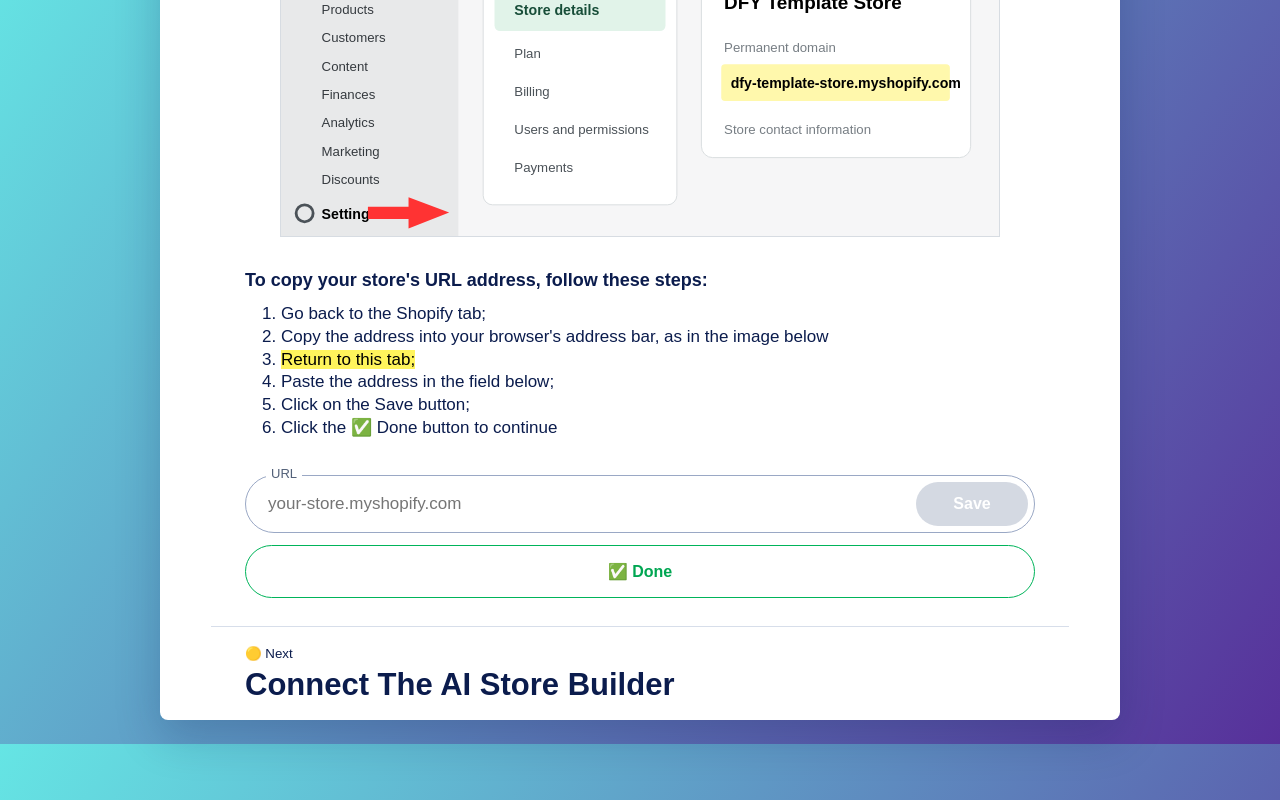
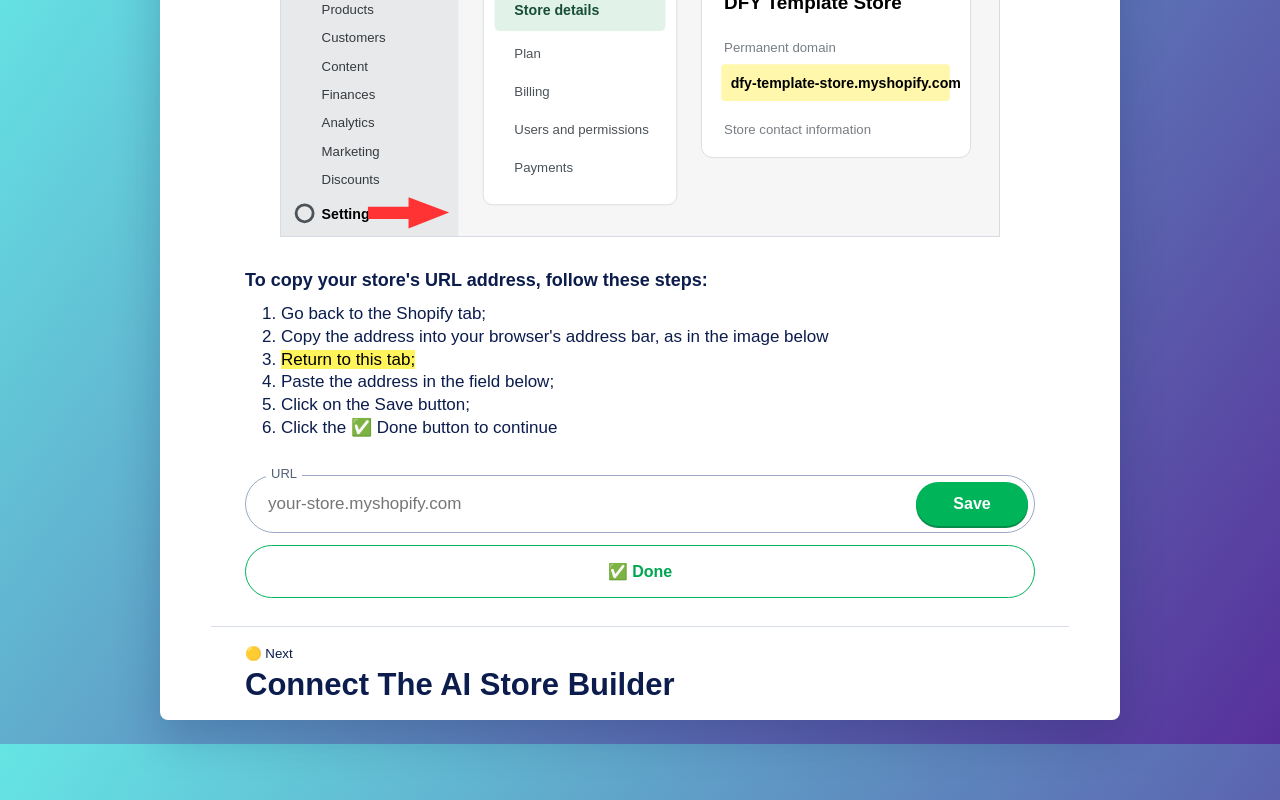
Before and after one commit to codelist99/storebuilder, a Next.js app: page /connect in a window 1280 px wide. Shown: the part 856-1656 px from the top of the page. Built offline with nearby package versions, Linux system fonts and the light colour scheme.

Commit message:
Improve Shopify URL save button visibility

```diff
--- a/app/styles.css
+++ b/app/styles.css
@@ -157,3 +157,4 @@ p, li { font-size: 19px; line-height: 1.52; }
   .esa-clock b{font-size:38px}
   .esa-clock-labels{font-size:12px}
 }
+.shop-url-field button{background:#00b45a;box-shadow:0 2px 0 #078b49;transition:background .15s ease,transform .15s ease}.shop-url-field button:hover{background:#079b51}.shop-url-field button:active{transform:translateY(1px)}.shop-url-field button.is-saved{background:#078b49}
--- a/components/ConnectShopifyStore.tsx
+++ b/components/ConnectShopifyStore.tsx
@@ -34,7 +34,7 @@ export function ConnectShopifyStore({ lead, initialShop }: { lead: string; initi
     <Image className="connect-instruction connect-settings-example" src="/builder/shopify-settings-example.svg" alt="Shopify settings screen showing the permanent myshopify.com store address" width={760} height={430} priority />
     <p className="copy-heading"><strong>To copy your store&apos;s URL address, follow these steps:</strong></p>
     <ol className="connect-steps"><li>Go back to the Shopify tab;</li><li>Copy the address into your browser&apos;s address bar, as in the image below</li><li><mark>Return to this tab;</mark></li><li>Paste the address in the field below;</li><li>Click on the Save button;</li><li>Click the ✅ Done button to continue</li></ol>
-    <form className="shop-url-form" onSubmit={saveShop} noValidate><label className="shop-url-field"><span>URL</span><input value={shop} onChange={(event) => { setShop(event.target.value); setSavedShop(""); setError(""); }} placeholder="your-store.myshopify.com" aria-label="Your Shopify URL"/><button type="submit">Save</button></label></form>
+<form className="shop-url-form" onSubmit={saveShop} noValidate><label className="shop-url-field"><span>URL</span><input value={shop} onChange={(event) => { setShop(event.target.value); setSavedShop(""); setError(""); }} placeholder="your-store.myshopify.com" aria-label="Your Shopify URL"/><button type="submit" className={savedShop ? "is-saved" : ""}>{savedShop ? "Saved" : "Save"}</button></label></form>
     {error && <p className="connect-error" role="alert">{error}</p>}{savedShop && <p className="connect-saved">Shopify URL saved.</p>}
     <button type="button" className="connect-done" onClick={continueToInstall}>✅ Done</button>
     <div className="next-preview connect-next"><small>🟡 Next</small><h2>Connect The AI Store Builder</h2></div>
```
